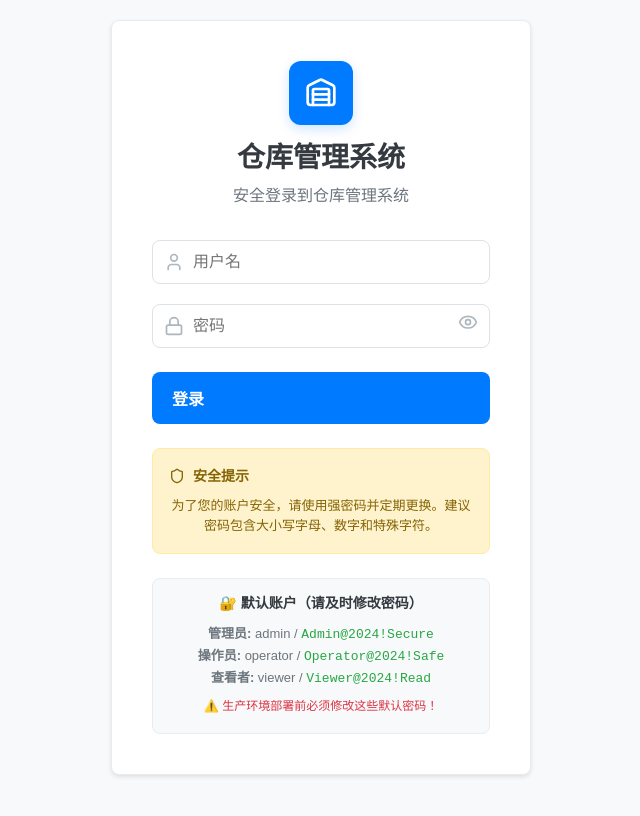
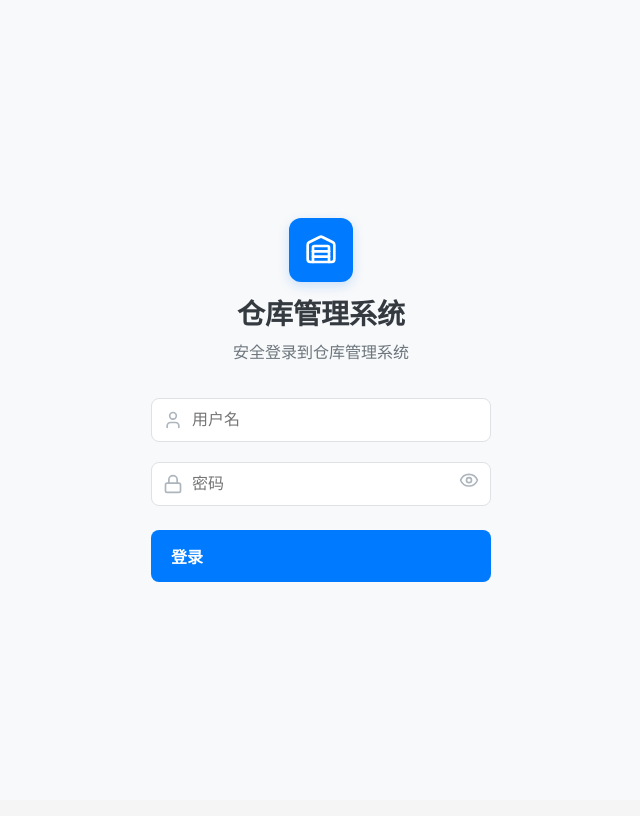
Before and after one commit to AaronYu94/Warehouse_EPE_web, a React (Vite) app: page /login in a window 1280 px wide. Shown: the top 816 px of the page, without its empty margins (319-959 px from the left). Built offline with nearby package versions, Linux system fonts and the light colour scheme.

Commit message:
修改登录页面

```diff
--- a/src/pages/LoginPage.jsx
+++ b/src/pages/LoginPage.jsx
@@ -17,7 +17,6 @@ const loginStyle = {
 };
 
 const loginFormStyle = {
-  ...cardStyle,
   width: '100%',
   maxWidth: '420px',
   padding: '40px',
@@ -84,15 +83,6 @@ const errorStyle = {
   gap: '8px'
 };
 
-const securityNoticeStyle = {
-  background: '#fff3cd',
-  border: '1px solid #ffeaa7',
-  borderRadius: '8px',
-  padding: '16px',
-  marginTop: '24px',
-  fontSize: '14px',
-  color: '#856404'
-};
 
 const passwordStrengthStyle = {
   marginTop: '8px',
@@ -291,43 +281,6 @@ export default function LoginPage() {
             {isLoading ? '登录中...' : t('login.submit')}
           </button>
         </form>
-
-        {/* 安全提示 */}
-        <div style={securityNoticeStyle}>
-          <div style={{ display: 'flex', alignItems: 'center', marginBottom: '8px' }}>
-            <Shield size={16} style={{ marginRight: '8px' }} />
-            <strong>安全提示</strong>
-          </div>
-          <p style={{ margin: 0, fontSize: '13px' }}>
-            为了您的账户安全，请使用强密码并定期更换。建议密码包含大小写字母、数字和特殊字符。
-          </p>
-        </div>
-
-        {/* 默认账户信息 */}
-        <div style={{
-          marginTop: '24px',
-          padding: '16px',
-          background: theme.colors.gray[100],
-          borderRadius: '8px',
-          border: `1px solid ${theme.colors.gray[200]}`
-        }}>
-          <h4 style={{ margin: '0 0 12px 0', fontSize: '14px', color: theme.colors.dark }}>
-            🔐 默认账户（请及时修改密码）
-          </h4>
-          <div style={{ fontSize: '13px', color: theme.colors.gray[600], lineHeight: '1.6' }}>
-            <div><strong>管理员:</strong> admin / <span style={{color: theme.colors.success, fontFamily: 'monospace'}}>Admin@2024!Secure</span></div>
-            <div><strong>操作员:</strong> operator / <span style={{color: theme.colors.success, fontFamily: 'monospace'}}>Operator@2024!Safe</span></div>
-            <div><strong>查看者:</strong> viewer / <span style={{color: theme.colors.success, fontFamily: 'monospace'}}>Viewer@2024!Read</span></div>
-          </div>
-          <div style={{
-            marginTop: '8px',
-            fontSize: '12px',
-            color: theme.colors.danger,
-            fontWeight: '500'
-          }}>
-            ⚠️ 生产环境部署前必须修改这些默认密码！
-          </div>
-        </div>
       </div>
     </div>
   );
```
Also changed, not shown: 2 other files (tests, documents, lock files or other folders).
